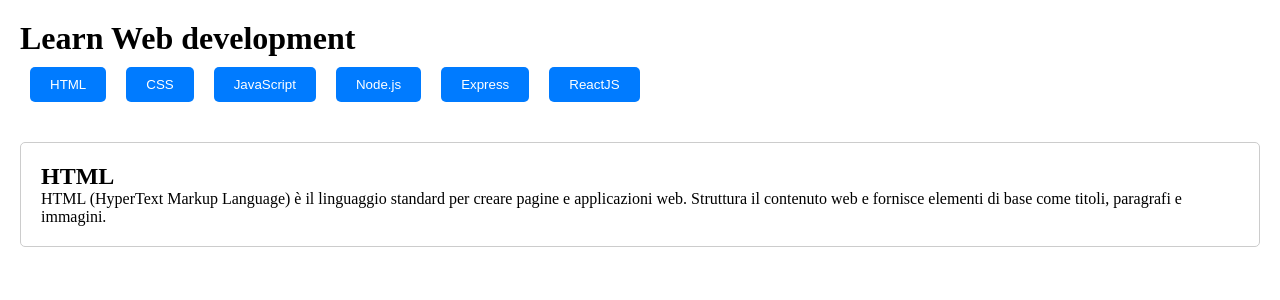
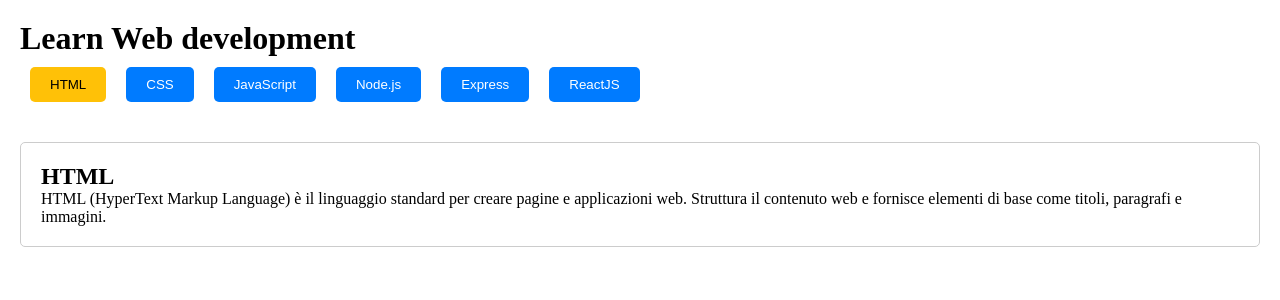
Before and after one commit to francescoguttuso/react-use-state, a React (Vite) app: page / in a window 1280 px wide. Shown: the top 300 px of the page. Built offline with nearby package versions, Linux system fonts and the light colour scheme.

Commit message:
fix: update button class name for active state styling

```diff
--- a/src/components/LanguageButton.jsx
+++ b/src/components/LanguageButton.jsx
@@ -3,7 +3,7 @@ import "./LanguageButton.css";
 export const LanguageButton = (props) => {
     return (
         <button
-            className={props.isActive ? "btn active" : "btn"}
+            className={props.isActive ? "btn-active" : "btn"}
             onClick={props.onClickEvent}
         >
             {props.title}
```
